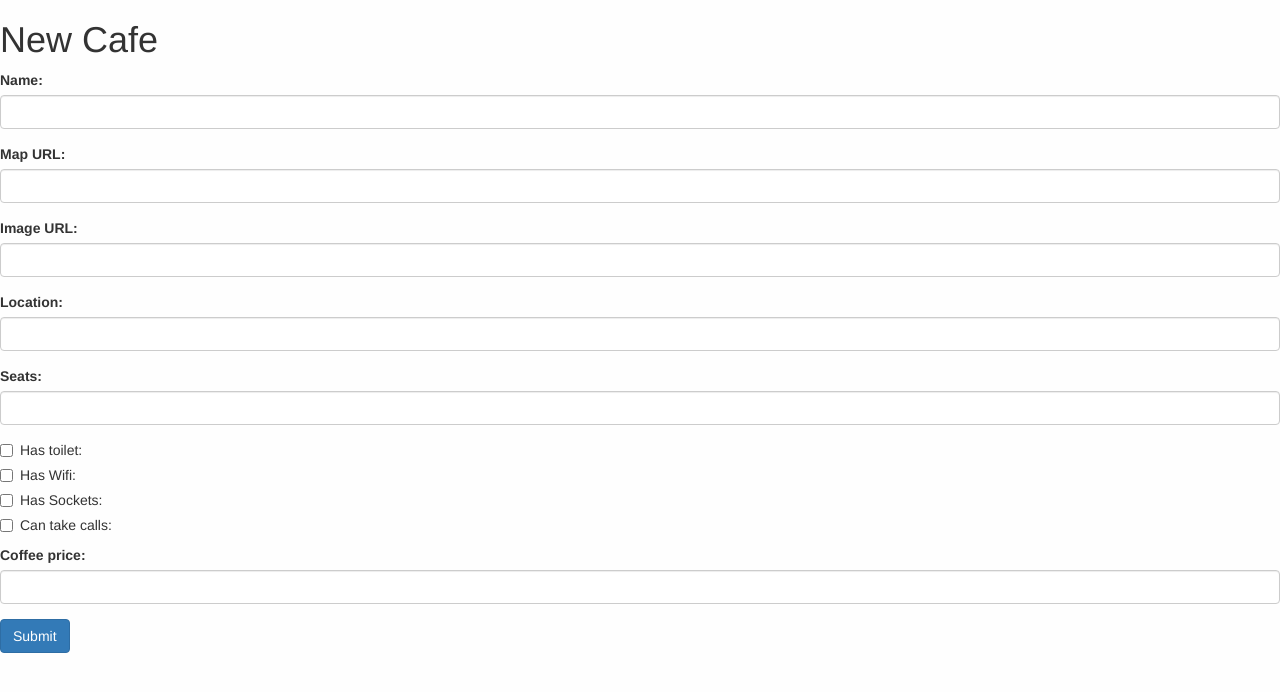
After one commit to nkp1111/python-projects, a Flask app: page /add_cafe in a window 1280 px wide. The commit adds this page. Shown: the top 692 px of the page. Run offline with Flask 3, Linux system fonts and the light colour scheme; some libraries are stand-ins or nearby versions.

Commit message:
Feat: add form and template for adding new form

```diff
--- /dev/null
+++ b/7.cafe_and_wifi_website/form.py
@@ -0,0 +1,17 @@
+from flask_wtf import FlaskForm
+from wtforms import SubmitField, StringField, BooleanField, IntegerField
+from wtforms.validators import DataRequired, Length, URL
+
+
+class MyForm(FlaskForm):
+    name = StringField(label="Name: ", validators=[DataRequired(), Length(1, 200)])
+    map_url = StringField(label="Map URL: ", validators=[DataRequired(), URL()])
+    img_url = StringField(label="Image URL: ", validators=[DataRequired(), URL()])
+    location = StringField(label="Location: ", validators=[DataRequired(), Length(1, 300)])
+    seats = StringField(label="Seats: ", validators=[DataRequired(), Length(1, 50)])
+    has_toilet = BooleanField(label="Has toilet: ", validators=[DataRequired()])
+    has_wifi = BooleanField(label="Has Wifi: ", validators=[DataRequired()])
+    has_sockets = BooleanField(label="Has Sockets: ", validators=[DataRequired()])
+    can_take_calls = BooleanField(label="Can take calls: ", validators=[DataRequired()])
+    coffee_price = StringField(label="Coffee price: ", validators=[DataRequired(), Length(1, 50)])
+    submit = SubmitField(label="Submit")
--- a/7.cafe_and_wifi_website/main.py
+++ b/7.cafe_and_wifi_website/main.py
@@ -5,6 +5,8 @@ Allow you to add, view, update and delete cafés
 from flask import Flask, render_template
 from flask_bootstrap import Bootstrap
 from flask_sqlalchemy import SQLAlchemy
+
+from form import MyForm
 
 app = Flask(__name__)
 app.config["SECRET_KEY"] = "2432sgiooifsjhihdfusip9499"
@@ -58,5 +60,12 @@ def get_cafe(cafe_id):
     return render_template("cafe_detail.html", cafe=cafe)
 
 
+@app.route("/add_cafe", methods=["GET", "POST"])
+def add_new_cafe():
+    form = MyForm()
+    form.validate_on_submit()
+    return render_template("new_cafe.html", form=form)
+
+
 if __name__ == "__main__":
     app.run(debug=True)
--- a/7.cafe_and_wifi_website/templates/index.html
+++ b/7.cafe_and_wifi_website/templates/index.html
@@ -9,4 +9,10 @@
     </li>
     {% endfor %}
 </ul>
+
+<form method="get" action="{{url_for('add_new_cafe')}}">
+    <button class="btn btn-primary">
+        Add New Cafe
+    </button>
+</form>
 {% endblock %}
--- /dev/null
+++ b/7.cafe_and_wifi_website/templates/new_cafe.html
@@ -0,0 +1,8 @@
+{% include 'partials/header.html' %}
+{%import 'bootstrap/wtf.html' as wtf%}
+
+{% block content %}
+<h1>New Cafe</h1>
+
+{{ wtf.quick_form(form, novalidate=True, button_map={'submit': "primary"})}}
+{% endblock %}
--- a/requirements.txt
+++ b/requirements.txt
@@ -3,9 +3,15 @@ colorama==0.4.6
 dominate==2.7.0
 Flask==2.2.2
 Flask-Bootstrap==3.3.7.1
+Flask-CKEditor==0.4.6
+Flask-SQLAlchemy==3.0.2
+Flask-WTF==1.0.1
+greenlet==2.0.1
 itsdangerous==2.1.2
 Jinja2==3.1.2
 MarkupSafe==2.1.1
 Pillow==9.3.0
+SQLAlchemy==1.4.45
 visitor==0.1.3
 Werkzeug==2.2.2
+WTForms==3.0.1
```
Also changed, not shown: 7.cafe_and_wifi_website/templates/cafe_detail.html (+10 -0 lines), 1 other file.
